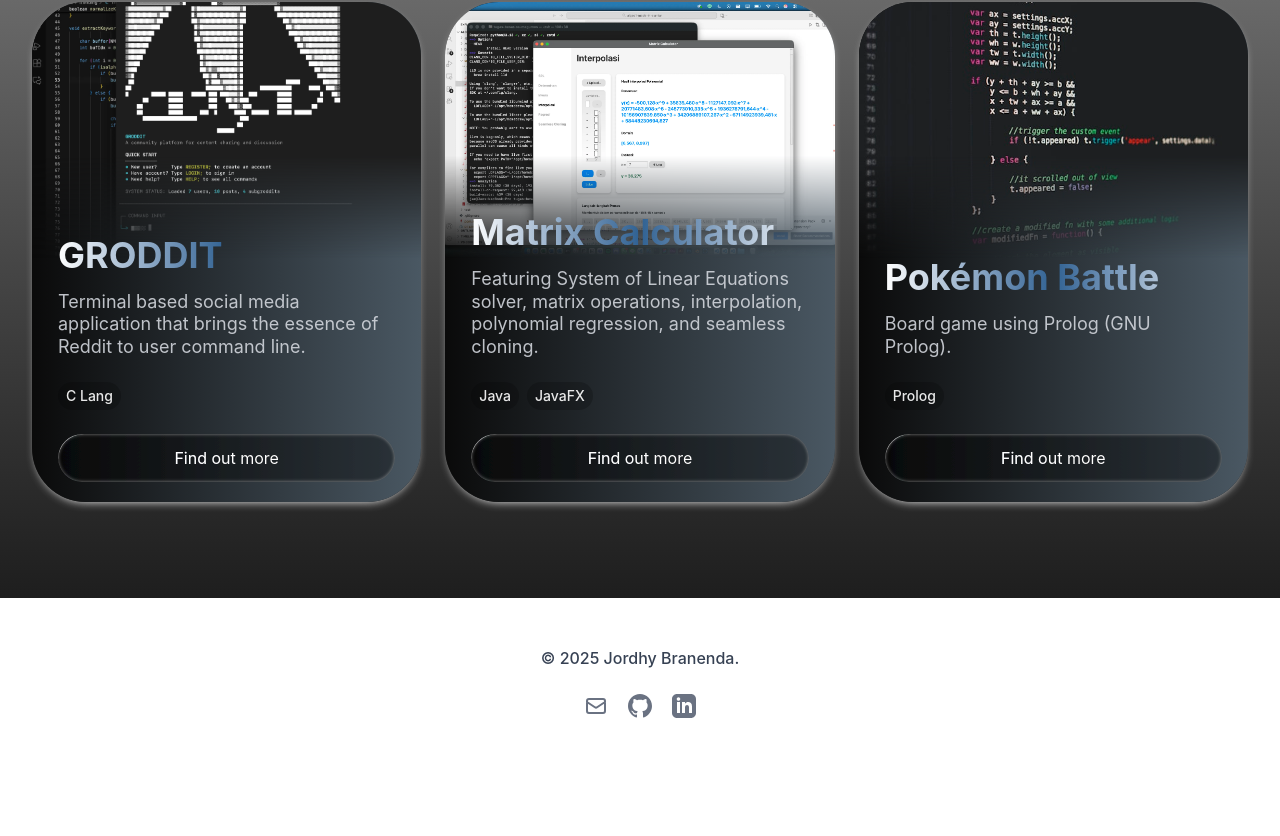
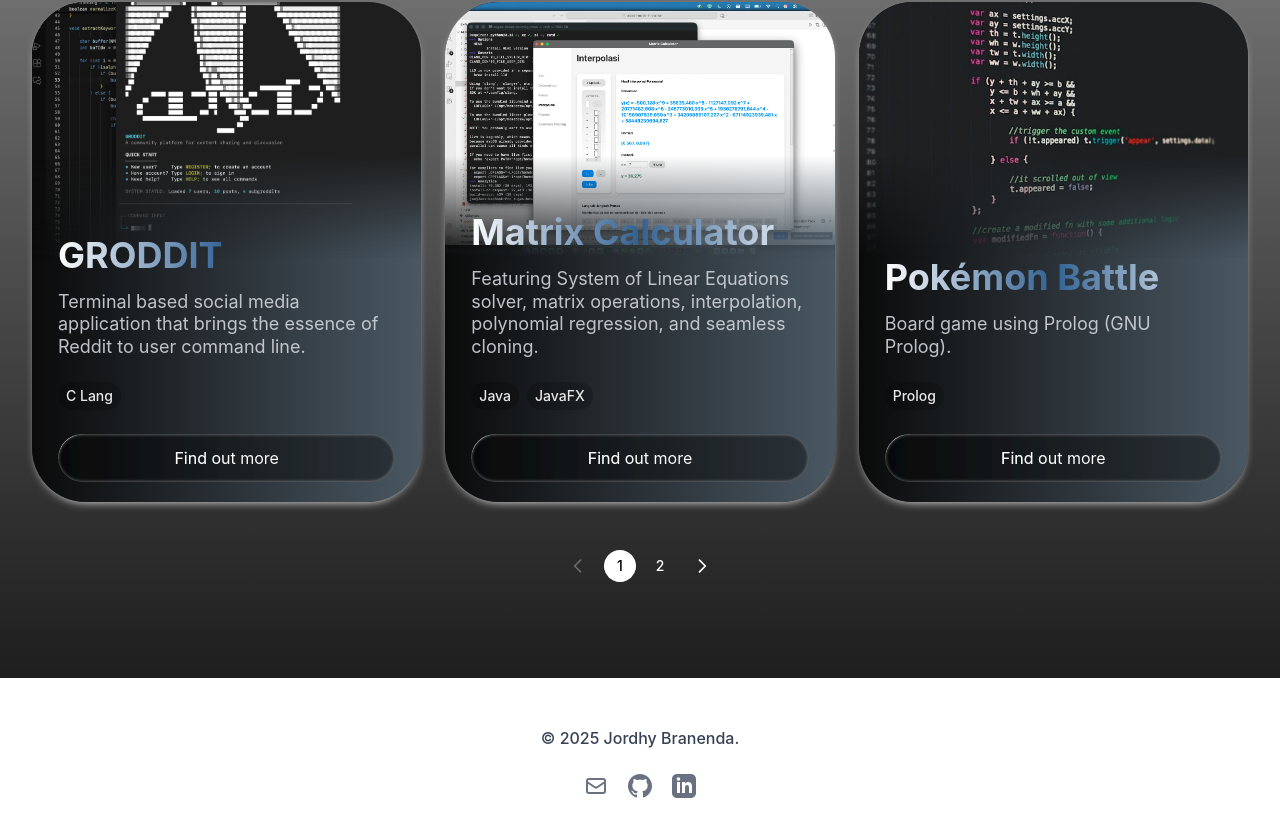
Before and after one commit to ethj0r/ethjor-app, a Next.js app: page / in a window 1280 px wide. Shown: the part 1971-2807 px from the top of the page. Before the commit the page ends 2737 px from the top, so only its background shows below. Built offline with nearby package versions, Linux system fonts and the light colour scheme; a web font is replaced by a local one.

Commit message:
feat: projects pagination

```diff
--- a/app/components/ProjectsSection.tsx
+++ b/app/components/ProjectsSection.tsx
@@ -4,8 +4,34 @@
 import Link from "next/link";
 import Image from "next/image";
 import { projects } from "../data/projects";
+import { useState } from "react";
 
 export default function ProjectsSection() {
+  const [currentPage, setCurrentPage] = useState(1);
+  const projectsPerPage = 6;
+  const totalPages = Math.ceil(projects.length / projectsPerPage);
+
+  // Get current projects
+  const indexOfLastProject = currentPage * projectsPerPage;
+  const indexOfFirstProject = indexOfLastProject - projectsPerPage;
+  const currentProjects = projects.slice(indexOfFirstProject, indexOfLastProject);
+
+  const goToPage = (page: number) => {
+    setCurrentPage(page);
+  };
+
+  const goToPrevious = () => {
+    if (currentPage > 1) {
+      setCurrentPage(currentPage - 1);
+    }
+  };
+
+  const goToNext = () => {
+    if (currentPage < totalPages) {
+      setCurrentPage(currentPage + 1);
+    }
+  };
+
   return (
     <section className="relative w-full bg-gradient-to-b from-[#CDCDCD] to-[#1E1E1E] py-16 md:py-20 lg:py-24">
       {/* SVG Filter for Liquid Glass Effect */}
@@ -30,7 +56,7 @@
         </h2>
 
         <div className="grid grid-cols-1 gap-5 md:grid-cols-2 lg:grid-cols-3 lg:gap-6">
-          {projects.map((project, index) => (
+          {currentProjects.map((project, index) => (
             <motion.div
               key={project.id}
               className="group relative mx-auto w-full max-w-[320px] md:max-w-[380px] lg:max-w-none"
@@ -105,6 +131,68 @@
             </motion.div>
           ))}
         </div>
+
+        {/* Pagination */}
+        {totalPages > 1 && (
+          <div className="mt-12 flex items-center justify-center gap-4">
+            {/* Previous Button */}
+            <button
+              onClick={goToPrevious}
+              disabled={currentPage === 1}
+              className="flex items-center gap-2 text-white transition-colors hover:text-white/70 disabled:opacity-30 disabled:cursor-not-allowed"
+              aria-label="Previous page"
+            >
+              <svg
+                xmlns="http://www.w3.org/2000/svg"
+                className="h-5 w-5"
+                viewBox="0 0 24 24"
+                fill="none"
+                stroke="currentColor"
+                strokeWidth={2}
+              >
+                <path strokeLinecap="round" strokeLinejoin="round" d="M15 19l-7-7 7-7" />
+              </svg>
+            </button>
+
+            {/* Page Numbers */}
+            <div className="flex items-center gap-2">
+              {Array.from({ length: totalPages }, (_, i) => i + 1).map((page) => (
+                <button
+                  key={page}
+                  onClick={() => goToPage(page)}
+                  className={`h-8 w-8 rounded-full text-sm font-medium transition-all ${
+                    currentPage === page
+                      ? "bg-white text-black"
+                      : "text-white hover:bg-white/20"
+                  }`}
+                  aria-label={`Go to page ${page}`}
+                  aria-current={currentPage === page ? "page" : undefined}
+                >
+                  {page}
+                </button>
+              ))}
+            </div>
+
+            {/* Next Button */}
+            <button
+              onClick={goToNext}
+              disabled={currentPage === totalPages}
+              className="flex items-center gap-2 text-white transition-colors hover:text-white/70 disabled:opacity-30 disabled:cursor-not-allowed"
+              aria-label="Next page"
+            >
+              <svg
+                xmlns="http://www.w3.org/2000/svg"
+                className="h-5 w-5"
+                viewBox="0 0 24 24"
+                fill="none"
+                stroke="currentColor"
+                strokeWidth={2}
+              >
+                <path strokeLinecap="round" strokeLinejoin="round" d="M9 5l7 7-7 7" />
+              </svg>
+            </button>
+          </div>
+        )}
       </div>
     </section>
   );
--- a/app/data/projects.ts
+++ b/app/data/projects.ts
@@ -253,4 +253,71 @@
       github: "https://github.com/ethj0r/pokemon-battle"
     }
   },
+  {
+    id: "7",
+    title: "Dummy Project 1",
+    description: "This is a dummy project for testing pagination functionality.",
+    tags: ["React", "TypeScript"],
+    image: "/projects/placeholder-1.jpg",
+    images: ["/projects/placeholder-1.jpg", "/projects/placeholder-1.jpg", "/projects/placeholder-1.jpg"],
+    fullDescription: "A dummy project created for testing the pagination feature.",
+    keyFeatures: [
+      {
+        title: "Feature One",
+        description: "first feature description"
+      },
+      {
+        title: "Feature Two",
+        description: "second feature description"
+      }
+    ],
+    techStack: {
+      frontend: "React with TypeScript",
+      deployment: "Testing only"
+    },
+    links: {
+      github: "https://github.com/ethj0r/dummy"
+    }
+  },
+  {
+    id: "8",
+    title: "Dummy Project 2",
+    description: "Another dummy project for pagination testing.",
+    tags: ["Vue.js", "Python"],
+    image: "/projects/placeholder-2.jpg",
+    images: ["/projects/placeholder-2.jpg", "/projects/placeholder-2.jpg", "/projects/placeholder-2.jpg"],
+    fullDescription: "Second dummy project for pagination feature testing.",
+    keyFeatures: [
+      {
+        title: "Testing Feature",
+        description: "for pagination testing"
+      }
+    ],
+    techStack: {
+      frontend: "Vue.js",
+      backend: "Python Flask"
+    },
+    links: {
+      github: "https://github.com/ethj0r/dummy2"
+    }
+  },
+  {
+    id: "9",
+    title: "Dummy Project 3",
+    description: "Third dummy project to test multiple pages.",
+    tags: ["Angular", "Node.js"],
+    image: "/projects/placeholder-3.jpg",
+    images: ["/projects/placeholder-3.jpg", "/projects/placeholder-3.jpg", "/projects/placeholder-3.jpg"],
+    fullDescription: "Third dummy project for testing pagination across multiple pages.",
+    keyFeatures: [
+      {
+        title: "Multi-page Test",
+        description: "testing page navigation"
+      }
+    ],
+    techStack: {
+      frontend: "Angular",
+      backend: "Node.js Express"
+    }
+  },
 ];
```
